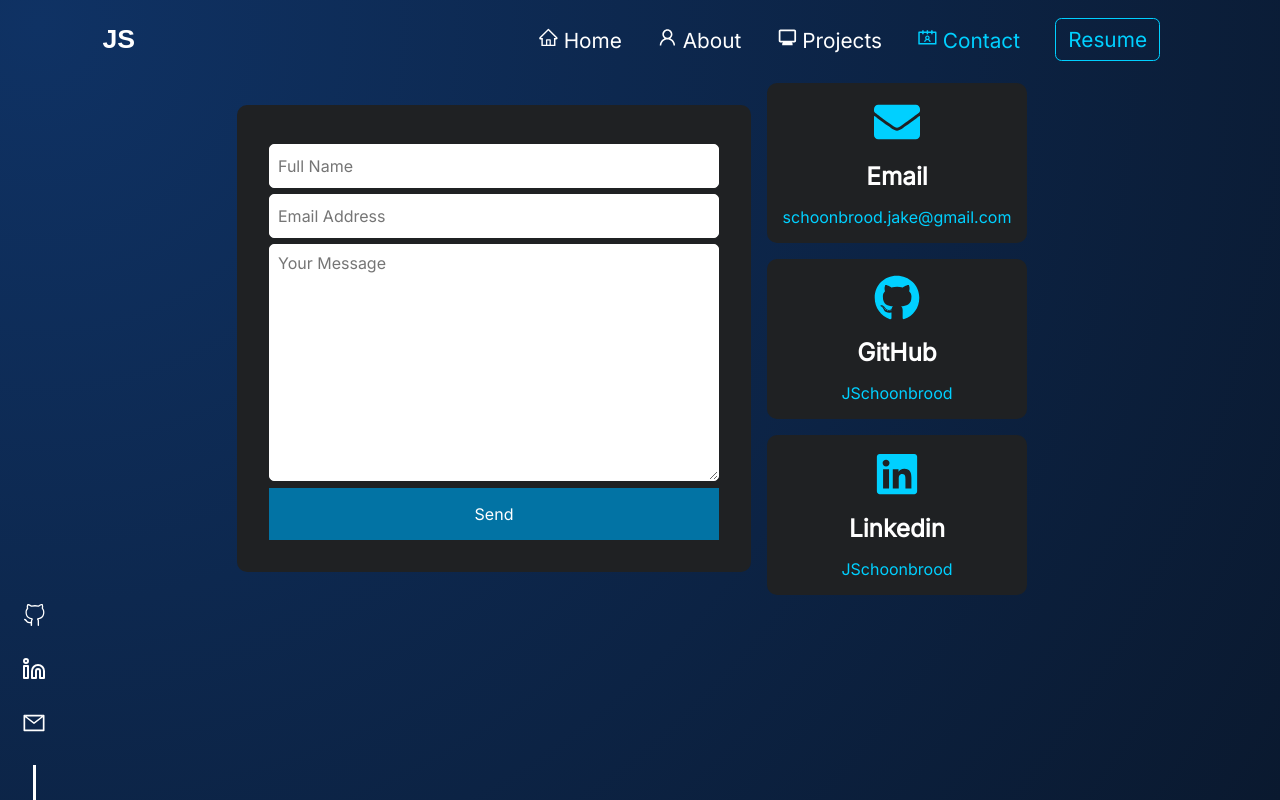
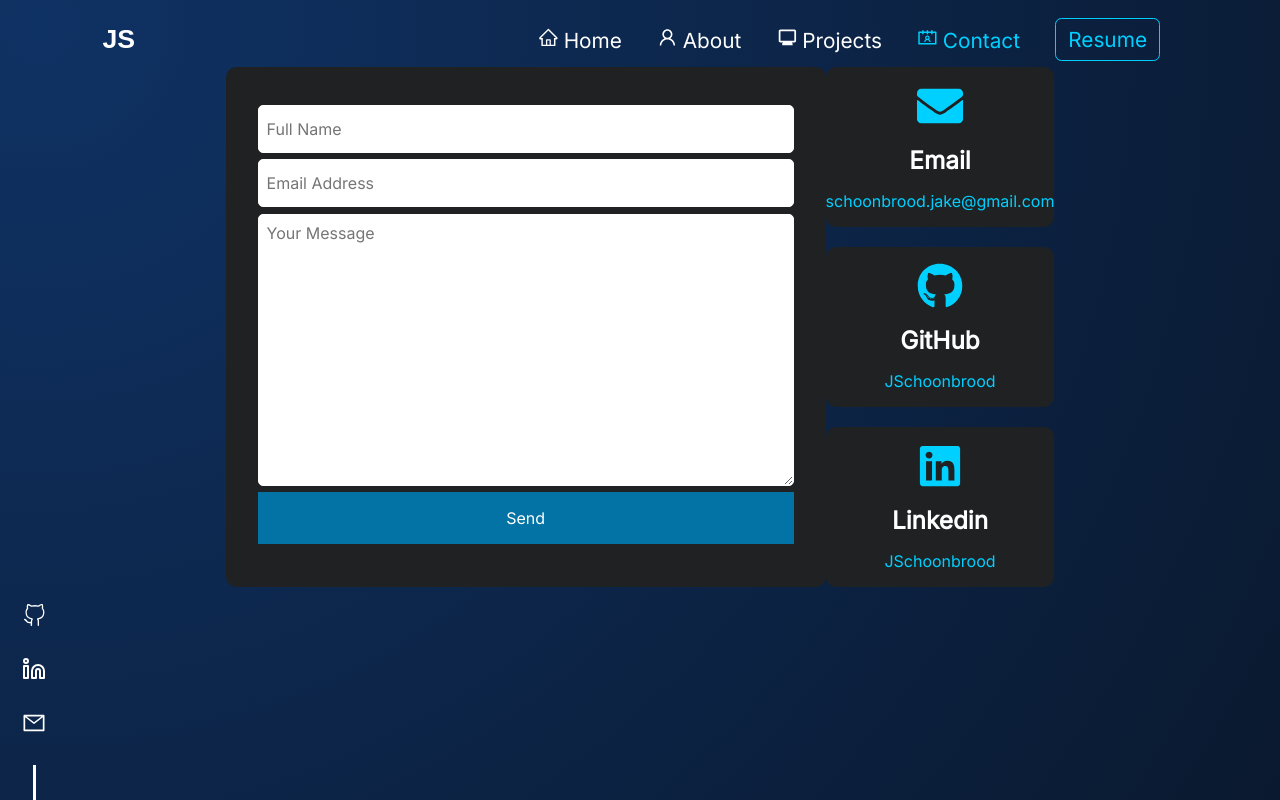
Before and after one commit to JSchoonbrood/Portfolio, a React (Create React App) app: page /contact in a window 1280 px wide. Built offline with nearby package versions, Linux system fonts and the light colour scheme.

Commit message:
Contact style changes

```diff
--- a/src/components/contact/contact.scss
+++ b/src/components/contact/contact.scss
@@ -16,15 +16,24 @@
   flex-direction: row;
   align-items: center;
   justify-content: center;
+  height: 65vh;
   width: 100%;
   .cont-form {
     @include variables.text-master-font;
     background-color: variables.$darker;
     padding: 2rem;
     border-radius: 10px;
+
+    max-width: 600px;
+    width: 100%;
+
+    max-height: 35rem;
+    height: 100%;
   }
   .cont-details {
     @include variables.text-master-font;
+    max-height: 35rem;
+    height: 100%;
   }
 }
 
@@ -32,8 +41,8 @@
   &__form {
     display: flex;
     flex-direction: column;
-    width: 450px;
-    height: 21.5rem;
+    height: 100%;
+    // height: 21.5rem;
   }
   &__name {
     @include input_container();
@@ -66,15 +75,22 @@
 }
 
 .cont-details {
+  &__list {
+    display: flex;
+    flex-direction: column;
+    height: 100%;
+    align-items: stretch;
+    justify-content: space-between;
+  }
   &__item {
     display: flex;
     flex-direction: column;
     justify-content: center;
     align-items: center;
     background-color: variables.$darker;
-    margin: 1rem;
-    width: 260px;
-    height: 160px;
+    // margin: 1rem;
+    max-width: 260px;
+    max-height: 160px;
     border-radius: 10px;
   }
   &__icon {
@@ -104,3 +120,31 @@
 .hidden {
 	display: none;
 }
+
+.tooltip {
+  position: relative;
+  display: inline-block;
+  border-bottom: 1px dotted black;
+}
+
+.tooltip .tooltiptext {
+  visibility: hidden;
+  width: 10rem;
+  bottom: 1.5rem;
+  top: -5px;
+  left: 100%;
+  height: 2rem;
+  margin-left: 1.5rem;
+  // margin-left: -5rem; // Half the width to center tooltip
+  background-color: variables.$accent-color;
+  color: variables.$text-color-default;
+  text-align: center;
+  padding: 5px;
+  border-radius: 5px;
+  position: absolute;
+  z-index: 1;
+}
+
+.tooltip-visible .tooltiptext {
+  visibility: visible;
+}
```
